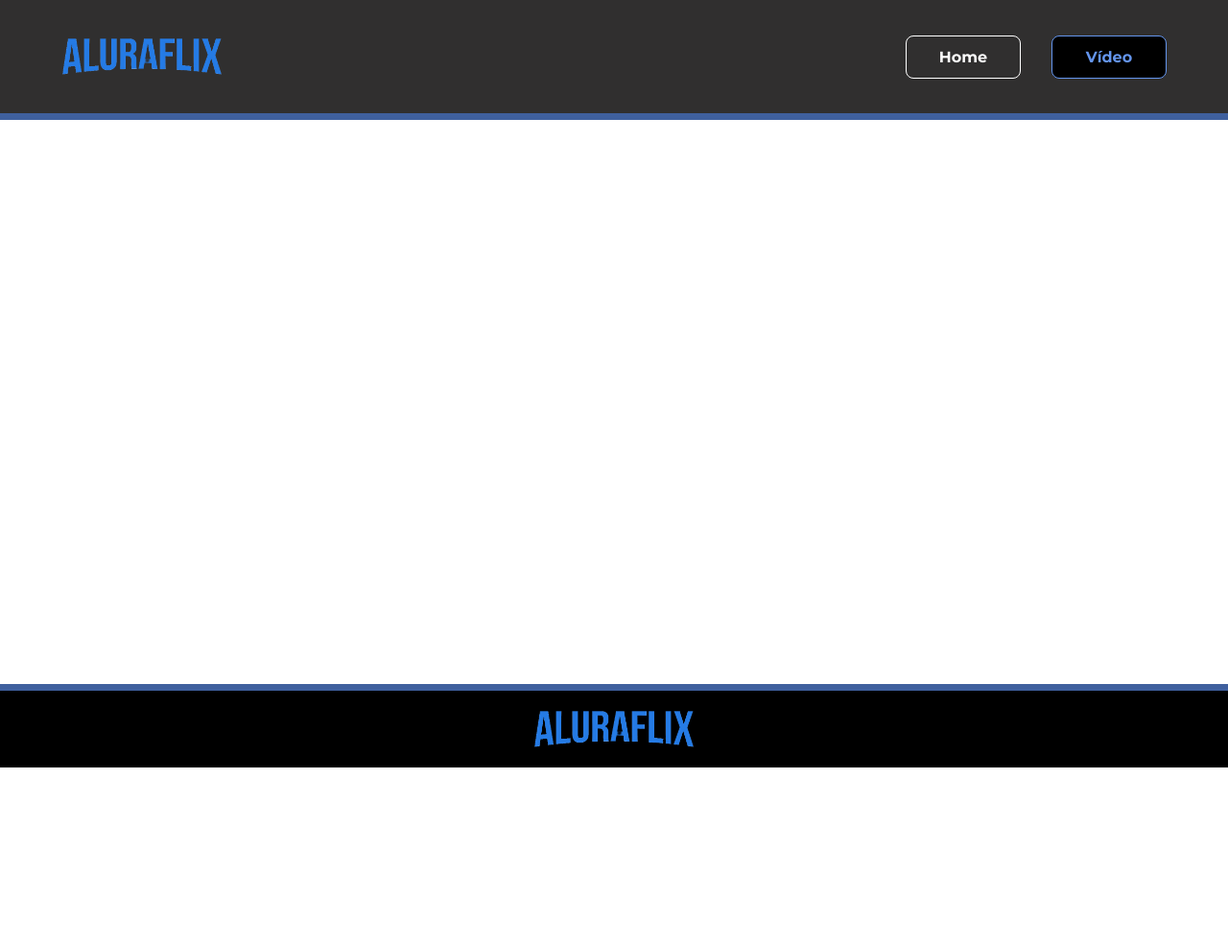
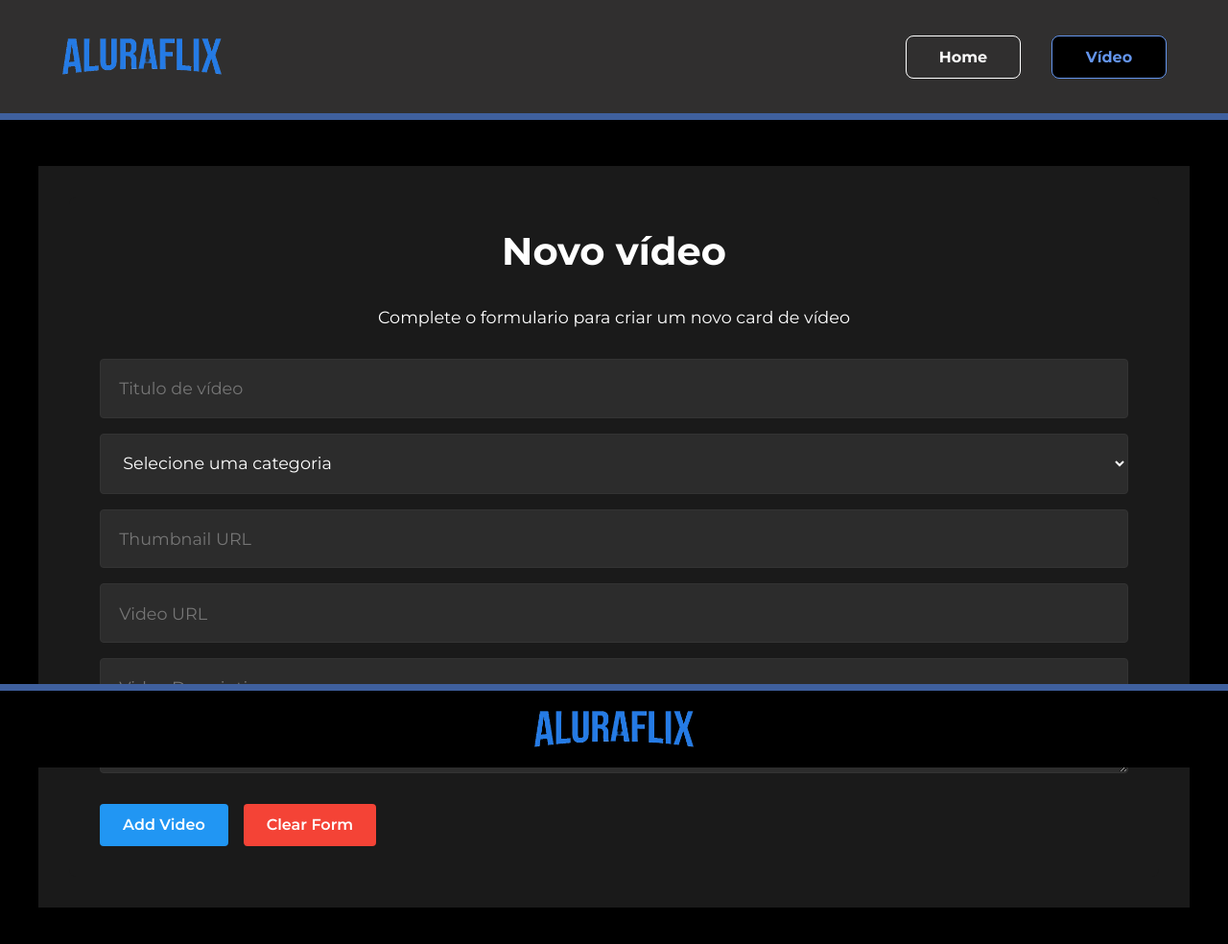
Before and after one commit to GabrielVasco13/aluraflix, a React app: page /video in a window 1280 px wide. Shown: the whole page at 96% size. Before the commit the page ends 800 px from the top, so only its background shows below. Built offline with nearby package versions, Linux system fonts and the light colour scheme.

Commit message:
feat: created video

```diff
--- a/src/components/Banner/Banner.module.css
+++ b/src/components/Banner/Banner.module.css
@@ -47,16 +47,16 @@
   background-color: #00bfff;
   color: white;
   padding: 16px 40px;
-  font-size: 32px;
+  font-size: 40px !important;
   font-weight: bold;
-  border-radius: 5px;
+  border-radius: 16px;
   display: inline-block;
   margin-bottom: 10px; /* Espaço entre o rótulo e o título */
 }
 
 .videoOverlay {
   position: absolute;
-  top: 30%; /* Adjust this value to move up/down */
+  top: 0%; /* Adjust this value to move up/down */
   right: 5%;
   width: 840px;
   height: 430px;
--- a/src/components/Category/Category.module.css
+++ b/src/components/Category/Category.module.css
@@ -1,5 +1,6 @@
 .categorySection {
-  margin: 40px 0;
+  padding-left: 40px;
+  padding-bottom: 16px;
 }
 
 .categoryTitle {
@@ -7,9 +8,9 @@
   font-weight: bold;
   color: white;
   display: inline-block;
-  padding: 16px 40px;
+  padding: 16px 80px;
   margin-bottom: 32px;
-  border-radius: 5px;
+  border-radius: 12px;
   background-color: #00bfff;
 }
 
@@ -22,7 +23,7 @@
 
 .card {
   background: #1a1a1a;
-  border: 2px solid transparent;
+  border: 2px solid #00bfff;
   border-radius: 8px;
   overflow: hidden;
   transition: all 0.3s ease;
--- a/src/db/db.json
+++ b/src/db/db.json
@@ -17,23 +17,35 @@
       "title": "Implementando UX no Front-End",
       "img": "https://i.ytimg.com/vi/xCYSjdeI4IQ/hq720.jpg?sqp=-oaymwEnCNAFEJQDSFryq4qpAxkIARUAAIhCGAHYAQHiAQoIGBACGAY4AUAB&rs=AOn4CLDB8D98zGsgZ3T3UiYQ0eu9jVymOw",
       "category": "FRONT END"
+    },
+    {
+      "id": 4,
+      "title": "Implementando UX no Front-End",
+      "img": "https://i.ytimg.com/vi/xCYSjdeI4IQ/hq720.jpg?sqp=-oaymwEnCNAFEJQDSFryq4qpAxkIARUAAIhCGAHYAQHiAQoIGBACGAY4AUAB&rs=AOn4CLDB8D98zGsgZ3T3UiYQ0eu9jVymOw",
+      "category": "FRONT END"
+    },
+    {
+      "id": 5,
+      "title": "Implementando UX no Front-End",
+      "img": "https://i.ytimg.com/vi/xCYSjdeI4IQ/hq720.jpg?sqp=-oaymwEnCNAFEJQDSFryq4qpAxkIARUAAIhCGAHYAQHiAQoIGBACGAY4AUAB&rs=AOn4CLDB8D98zGsgZ3T3UiYQ0eu9jVymOw",
+      "category": "FRONT END"
     }
   ],
   "backEnd": [
     {
-      "id": 4,
+      "id": 6,
       "title": "O que estudar para ser Back-End Developer?",
       "img": "https://i.ytimg.com/vi/xCYSjdeI4IQ/hq720.jpg?sqp=-oaymwEnCNAFEJQDSFryq4qpAxkIARUAAIhCGAHYAQHiAQoIGBACGAY4AUAB&rs=AOn4CLDB8D98zGsgZ3T3UiYQ0eu9jVymOw",
       "category": "BACK END"
     },
     {
-      "id": 5,
+      "id": 7,
       "title": "GitHub CLI - Uma nova experiência",
       "img": "https://i.ytimg.com/vi/xCYSjdeI4IQ/hq720.jpg?sqp=-oaymwEnCNAFEJQDSFryq4qpAxkIARUAAIhCGAHYAQHiAQoIGBACGAY4AUAB&rs=AOn4CLDB8D98zGsgZ3T3UiYQ0eu9jVymOw",
       "category": "BACK END"
     },
     {
-      "id": 6,
+      "id": 8,
       "title": "Qual a melhor linguagem de programação?",
       "img": "https://i.ytimg.com/vi/xCYSjdeI4IQ/hq720.jpg?sqp=-oaymwEnCNAFEJQDSFryq4qpAxkIARUAAIhCGAHYAQHiAQoIGBACGAY4AUAB&rs=AOn4CLDB8D98zGsgZ3T3UiYQ0eu9jVymOw",
       "category": "BACK END"
@@ -41,19 +53,19 @@
   ],
   "mobile": [
     {
-      "id": 7,
+      "id": 9,
       "title": "Desenvolvimento Android",
       "img": "https://i.ytimg.com/vi/xCYSjdeI4IQ/hq720.jpg?sqp=-oaymwEnCNAFEJQDSFryq4qpAxkIARUAAIhCGAHYAQHiAQoIGBACGAY4AUAB&rs=AOn4CLDB8D98zGsgZ3T3UiYQ0eu9jVymOw",
       "category": "MOBILE"
     },
     {
-      "id": 8,
+      "id": 10,
       "title": "The New React Native",
       "img": "https://i.ytimg.com/vi/xCYSjdeI4IQ/hq720.jpg?sqp=-oaymwEnCNAFEJQDSFryq4qpAxkIARUAAIhCGAHYAQHiAQoIGBACGAY4AUAB&rs=AOn4CLDB8D98zGsgZ3T3UiYQ0eu9jVymOw",
       "category": "MOBILE"
     },
     {
-      "id": 9,
+      "id": 11,
       "title": "Hello World com Flutter",
       "img": "https://i.ytimg.com/vi/xCYSjdeI4IQ/hq720.jpg?sqp=-oaymwEnCNAFEJQDSFryq4qpAxkIARUAAIhCGAHYAQHiAQoIGBACGAY4AUAB&rs=AOn4CLDB8D98zGsgZ3T3UiYQ0eu9jVymOw",
       "category": "MOBILE"
--- a/src/pages/Home/Home.module.css
+++ b/src/pages/Home/Home.module.css
@@ -1,5 +1,5 @@
 .container {
-  background-color: #000;
+  background-color: #1b1b1b;
   min-height: 100vh;
   padding: 20px;
   padding-bottom: 100px; /* Space for fixed footer */
--- a/src/pages/Video/Video.module.css
+++ b/src/pages/Video/Video.module.css
@@ -0,0 +1,104 @@
+.container {
+  padding: 2rem;
+  max-width: 1200px;
+  margin: 125px auto 100px;
+  position: relative;
+  background-color: #1a1a1a;
+}
+
+.page {
+  padding-top: 48px;
+}
+
+.container h1 {
+  font-size: 2.5rem;
+  text-align: center;
+  padding: 0;
+  margin: 0;
+  color: #fff;
+}
+
+.container p {
+  text-align: center;
+  font-size: 1.1rem;
+  color: #fff;
+}
+
+.form {
+  display: flex;
+  flex-direction: column;
+  gap: 1rem;
+  margin: 0% auto;
+  padding: 2rem;
+  border-radius: 8px;
+  background-color: #1a1a1a;
+}
+
+.form input,
+.form textarea {
+  padding: 1.2rem;
+  border: 1px solid #333;
+  border-radius: 4px;
+  font-size: 1.1rem;
+  background-color: #2c2c2c;
+  color: #fff;
+}
+
+:global(body) {
+  background-color: #000000;
+}
+
+.form textarea {
+  min-height: 120px;
+  resize: vertical;
+}
+
+.buttonContainer {
+  display: flex;
+  gap: 1rem;
+  margin-top: 1rem;
+}
+
+.submitButton,
+.clearButton {
+  padding: 0.8rem 1.5rem;
+  border: none;
+  border-radius: 4px;
+  cursor: pointer;
+  font-size: 1rem;
+  font-weight: 600;
+}
+
+.submitButton {
+  background-color: #2196f3;
+  color: white;
+}
+
+.clearButton {
+  background-color: #f44336;
+  color: white;
+}
+
+.submitButton:hover {
+  background-color: #1976d2;
+}
+
+.clearButton:hover {
+  background-color: #d32f2f;
+}
+
+.select {
+  padding: 1.2rem;
+  border: 1px solid #333;
+  border-radius: 4px;
+  font-size: 1.1rem;
+  background-color: #2c2c2c;
+  color: #fff;
+  width: 100%;
+  cursor: pointer;
+}
+
+.select option {
+  background-color: #2c2c2c;
+  color: #fff;
+}
--- a/src/pages/Video/index.jsx
+++ b/src/pages/Video/index.jsx
@@ -1,3 +1,107 @@
+import { useState } from "react";
 import styles from "./Video.module.css";
 
-export default function Video() {}
+export default function Video() {
+  const [formData, setFormData] = useState({
+    title: "",
+    category: "",
+    imageUrl: "",
+    videoUrl: "",
+    description: "",
+  });
+
+  const handleChange = (e) => {
+    const { name, value } = e.target;
+    setFormData((prev) => ({
+      ...prev,
+      [name]: value,
+    }));
+  };
+
+  const handleSubmit = (e) => {
+    e.preventDefault();
+    console.log("Form submitted:", formData);
+    // Add your submit logic here
+  };
+
+  const handleClear = () => {
+    setFormData({
+      title: "",
+      category: "",
+      imageUrl: "",
+      videoUrl: "",
+      description: "",
+    });
+  };
+
+  return (
+    <div className={styles.page}>
+      <section className={styles.container}>
+        <form onSubmit={handleSubmit} className={styles.form}>
+          <h1>Novo vídeo</h1>
+          <p>Complete o formulario para criar um novo card de vídeo</p>
+          <input
+            type="text"
+            name="title"
+            value={formData.title}
+            onChange={handleChange}
+            placeholder="Titulo de vídeo"
+            required
+          />
+
+          <select
+            name="category"
+            value={formData.category}
+            onChange={handleChange}
+            required
+            className={styles.select}
+          >
+            <option value="">Selecione uma categoria</option>
+            <option value="FRONT END">Front End</option>
+            <option value="BACK END">Back End</option>
+            <option value="MOBILE">Mobile</option>
+          </select>
+
+          <input
+            type="url"
+            name="imageUrl"
+            value={formData.imageUrl}
+            onChange={handleChange}
+            placeholder="Thumbnail URL"
+            required
+          />
+
+          <input
+            type="url"
+            name="videoUrl"
+            value={formData.videoUrl}
+            onChange={handleChange}
+            placeholder="Video URL"
+            required
+          />
+
+          <textarea
+            name="description"
+            value={formData.description}
+            onChange={handleChange}
+            placeholder="Video Description"
+            required
+          />
+
+          <div className={styles.buttonContainer}>
+            <button type="submit" className={styles.submitButton}>
+              Add Video
+            </button>
+            <button
+              type="button"
+              onClick={handleClear}
+              className={styles.clearButton}
+            >
+              Clear Form
+            </button>
+          </div>
+        </form>
+      </section>
+    </div>
+  );
+}
```
